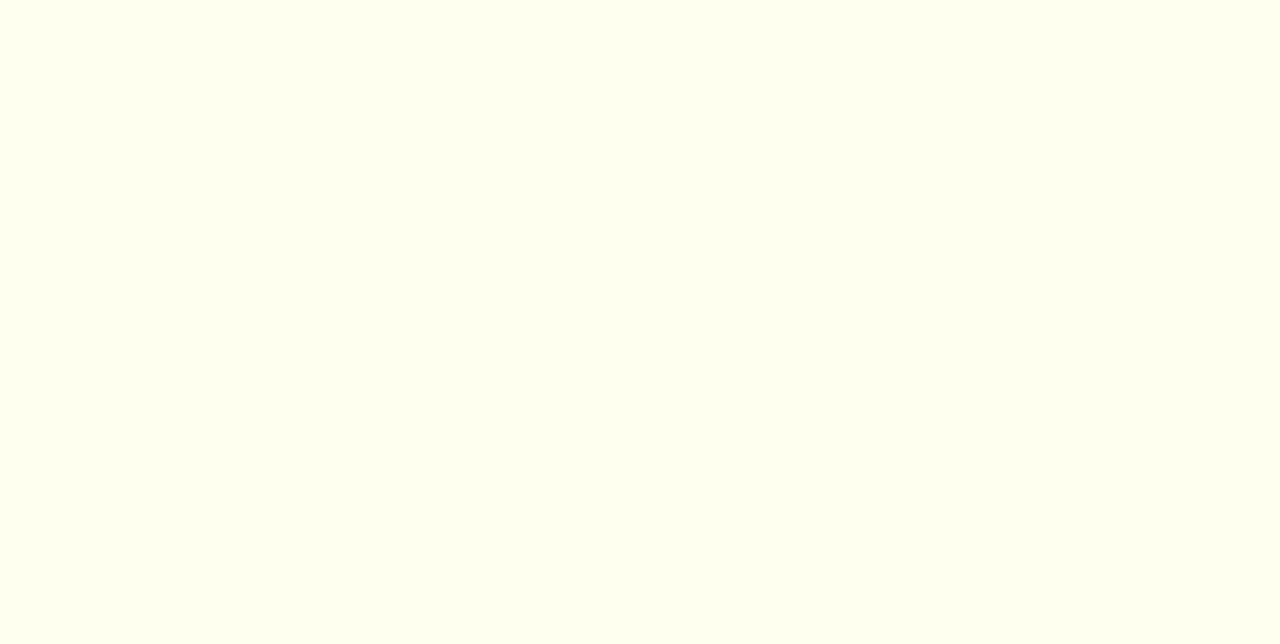
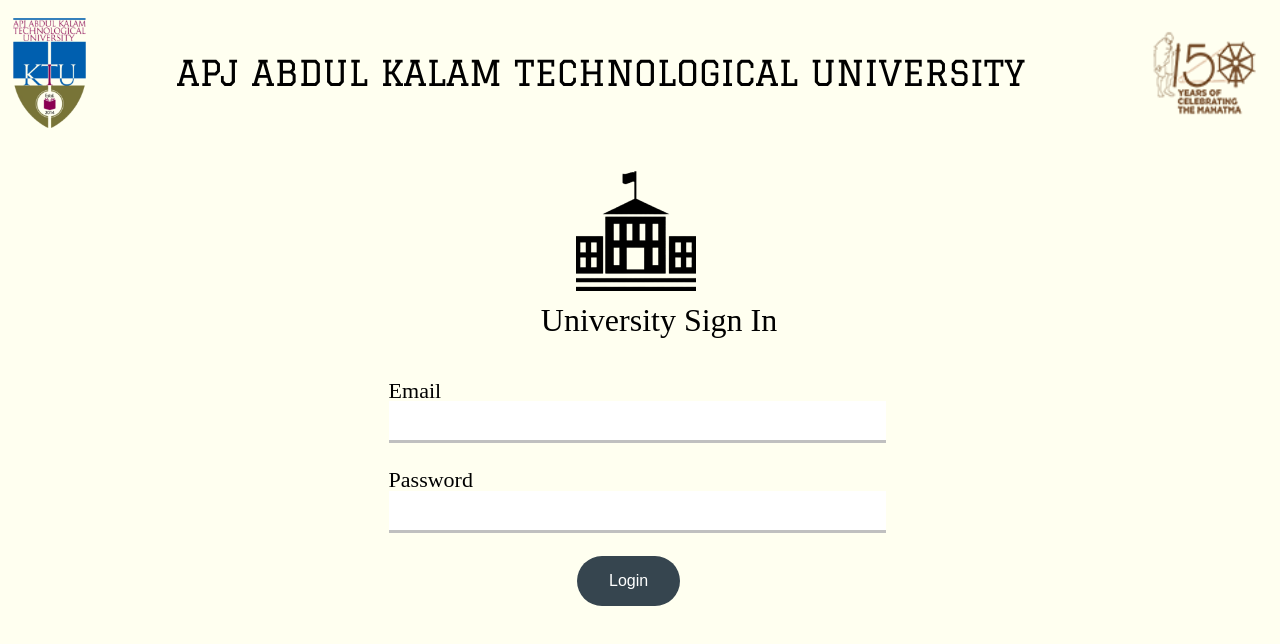
Before and after one commit to Allen-Saji/The-AcademicTrust, a React (Vite) app in the folder frontend/: page /admin/login in a window 1280 px wide. Before the commit this address had no page. Shown: the top 644 px of the page. Built offline with nearby package versions, Linux system fonts and the light colour scheme; a web font is replaced by a local one.

Commit message:
add admin login and logout

```diff
--- a/frontend/src/App.jsx
+++ b/frontend/src/App.jsx
@@ -18,12 +18,12 @@
       <Routes>
         <Route path="/" element={<Header />} />
         <Route path="/student/login" element={<StudentLoginPage />} />
-        <Route path="/university/login" element={<UniversityLoginPage />} />
+        <Route path="/admin/login" element={<UniversityLoginPage />} />
         <Route path="/employer/login" element={<EmployerLoginPage />} />
 
-        <Route path="/student/:result" element={<StudentHomepage />}/>
+        <Route path="/student/:result" element={<StudentHomepage />} />
 
-        <Route path="/university/homepage" element={<UniversityHomepage />} />
+        <Route path="/admin/homepage" element={<UniversityHomepage />} />
         <Route path="/employee/homepage" element={<EmployeeHomepage />} />
         <Route path="/about" element={<About />} />
       </Routes>
--- a/frontend/src/Pages/Login/StudentLogin/StudentLoginForm.jsx
+++ b/frontend/src/Pages/Login/StudentLogin/StudentLoginForm.jsx
@@ -14,8 +14,6 @@
 
   const dispatch = useDispatch();
   const navigate = useNavigate();
-
-  const { isLoading } = useSelector((state) => state.auth);
 
   const onChange = (e) => {
     setFormData((prevState) => ({
--- a/frontend/src/Pages/Login/UniversityLogin/UniversityLoginForm.jsx
+++ b/frontend/src/Pages/Login/UniversityLogin/UniversityLoginForm.jsx
@@ -1,22 +1,74 @@
 import React from "react";
-import classes from "./UniversityLoginPageCss.module.css"
+import { useState } from "react";
+import { toast } from "react-toastify";
+import { useNavigate } from "react-router-dom";
+import { useDispatch } from "react-redux";
+import { loginAdmin } from "../../../features/auth/authSlice";
+import classes from "./UniversityLoginPageCss.module.css";
 
 const UniversityLoginForm = () => {
+  const [formData, setFormData] = useState({
+    email: "",
+    password: "",
+  });
+  const { email, password } = formData;
+
+  const dispatch = useDispatch();
+  const navigate = useNavigate();
+
+  const onChange = (e) => {
+    setFormData((prevState) => ({
+      ...prevState,
+      [e.target.name]: e.target.value,
+    }));
+  };
+
+  const onSubmit = (e) => {
+    e.preventDefault();
+
+    const userData = {
+      email,
+      password,
+    };
+
+    dispatch(loginAdmin(userData))
+      .unwrap()
+      .then((user) => {
+        // NOTE: by unwrapping the AsyncThunkAction we can navigate the user after
+        // getting a good response from our API or catch the AsyncThunkAction
+        // rejection to show an error message
+        toast.success(`Logged in as ${user.name}`);
+        navigate("/admin/homepage");
+      })
+      .catch(toast.error);
+  };
   return (
     <React.Fragment>
       <div>
-        <form className={classes.form}>
+        <form className={classes.form} onSubmit={onSubmit}>
           <div className={classes.username}>
             <div className={classes.usernamelabel}>
-              <label htmlFor="username">Username</label>
+              <label htmlFor="username">Email</label>
             </div>
-            <input className={classes.universitylogininput} type="text" id="username" />
+            <input
+              className={classes.universitylogininput}
+              onChange={onChange}
+              name="email"
+              type="text"
+              id="username"
+            />
           </div>
           <div className={classes.password}>
             <div className={classes.passwordnamelabel}>
               <label htmlFor="password">Password</label>
             </div>
-            <input className={classes.universitylogininput} type="text" id="password" />
+            <input
+              className={classes.universitylogininput}
+              onChange={onChange}
+              name="password"
+              type="password"
+              id="password"
+            />
           </div>
           <button className={classes.loginbutton}>Login</button>
         </form>
--- a/frontend/src/Pages/UniversityModule/UniversityHomepageBody.jsx
+++ b/frontend/src/Pages/UniversityModule/UniversityHomepageBody.jsx
@@ -3,7 +3,8 @@
 import logo from "../../assets/logo/university.png";
 import React, { useState } from "react";
 import { useNavigate } from "react-router-dom";
-
+import { useDispatch } from "react-redux";
+import { logout } from "../../features/auth/authSlice";
 import UniversityAllInstitution from "./UniversityAllInstitution";
 import UniversityHome from "./UniversityHome";
 import UniversityCourse from "./UniversityCourse";
@@ -12,6 +13,7 @@
 import UniversityCertificateGenerator from "./UniversityCertificateGenerator";
 const UniversityHomepageBody = () => {
   const Navigate = useNavigate();
+  const Dispatch = useDispatch();
   //states for top navbar
   const [home, setHome] = useState(false);
   const [institution, setInstitution] = useState(true);
@@ -20,6 +22,7 @@
   const [certificate, setCertificate] = useState(false);
 
   const logoutClickHandler = () => {
+    Dispatch(logout());
     Navigate("/");
   };
   //Handler for all top navbar
--- a/frontend/src/features/auth/authService.js
+++ b/frontend/src/features/auth/authService.js
@@ -1,6 +1,7 @@
 import axios from "axios";
 
 const API_URL = "http://localhost:5000/api/student/";
+const API_URL2 = "http://localhost:5000/api/admin/";
 
 const register = async (userData) => {
   const response = await axios.post(API_URL, userData);
@@ -11,9 +12,19 @@
   return response.data;
 };
 
-// Login user
+// Login student
 const login = async (userData) => {
   const response = await axios.post(API_URL + "login", userData);
+
+  if (response.data) {
+    localStorage.setItem("user", JSON.stringify(response.data));
+  }
+  return response.data;
+};
+
+// Login admin
+const loginAdmin = async (userData) => {
+  const response = await axios.post(API_URL2 + "login", userData);
 
   if (response.data) {
     localStorage.setItem("user", JSON.stringify(response.data));
@@ -27,6 +38,7 @@
 const authService = {
   register,
   login,
+  loginAdmin,
   logout,
 };
 
--- a/frontend/src/features/auth/authSlice.js
+++ b/frontend/src/features/auth/authSlice.js
@@ -43,6 +43,25 @@
   }
 });
 
+// Login admin
+export const loginAdmin = createAsyncThunk(
+  "auth/login",
+  async (user, thunkAPI) => {
+    try {
+      return await authService.loginAdmin(user);
+    } catch (error) {
+      const message =
+        (error.response &&
+          error.response.data &&
+          error.response.data.message) ||
+        error.message ||
+        error.toString();
+
+      return thunkAPI.rejectWithValue(message);
+    }
+  }
+);
+
 //logout user
 export const logout = createAction("auth/logout", () => {
   authService.logout();
```
